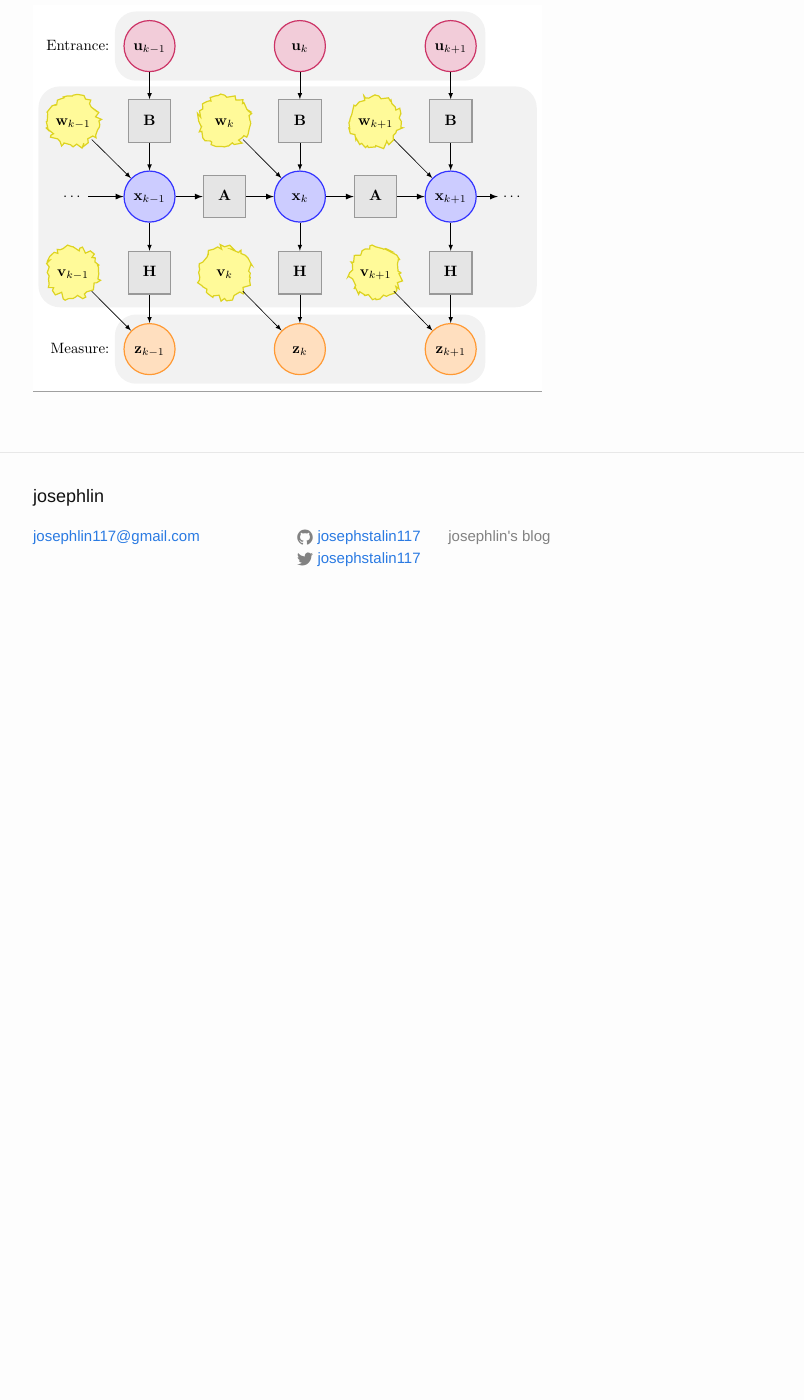
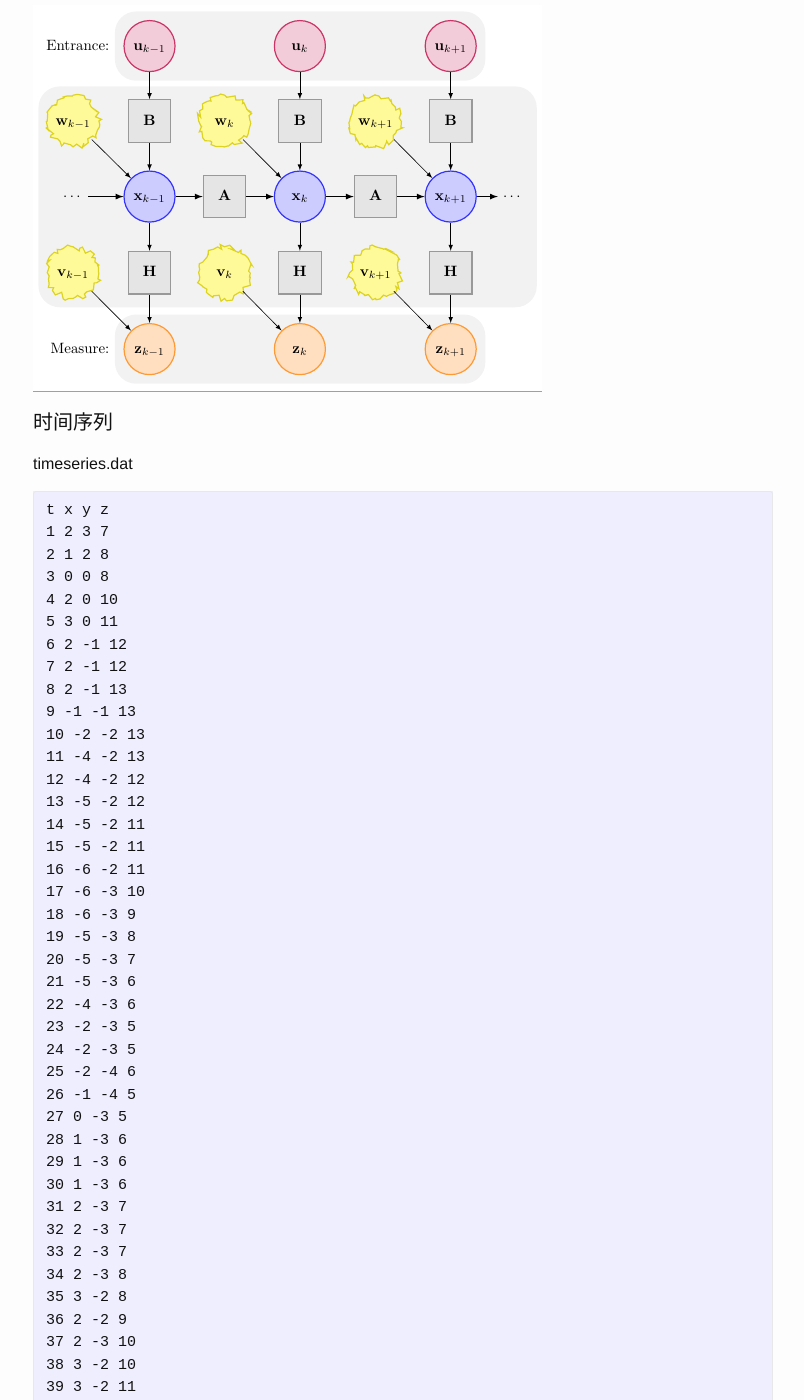
Before and after one commit to josephstalin117/josephstalin117.github.io, a Jekyll site: the page built from _posts/2019-4-2-TikZ.markdown, in a window 1280 px wide and 1400 px high, scrolled down 13164 px. Shown: the whole window, without its empty margins (237-1041 px from the left). Built offline with Jekyll 4.4.1, drawn with Linux system fonts in a browser that asks for light colours; before the commit the page ends 13794 px from its top, so only the background shows below that; some of the changed text lies outside the part shown.

Commit message:
add time series

````diff
--- a/_posts/2019-4-2-TikZ.markdown
+++ b/_posts/2019-4-2-TikZ.markdown
@@ -500,3 +500,81 @@
 ```
 
 ![images](/source/tikz_kalman.png)
+
+#### 时间序列
+timeseries.dat
+```
+t x y z
+1 2 3 7
+2 1 2 8
+3 0 0 8
+4 2 0 10
+5 3 0 11
+6 2 -1 12
+7 2 -1 12
+8 2 -1 13
+9 -1 -1 13
+10 -2 -2 13
+11 -4 -2 13
+12 -4 -2 12
+13 -5 -2 12
+14 -5 -2 11
+15 -5 -2 11
+16 -6 -2 11
+17 -6 -3 10
+18 -6 -3 9
+19 -5 -3 8
+20 -5 -3 7
+21 -5 -3 6
+22 -4 -3 6
+23 -2 -3 5
+24 -2 -3 5
+25 -2 -4 6
+26 -1 -4 5
+27 0 -3 5
+28 1 -3 6
+29 1 -3 6
+30 1 -3 6
+31 2 -3 7
+32 2 -3 7
+33 2 -3 7
+34 2 -3 8
+35 3 -2 8
+36 2 -2 9
+37 2 -3 10
+38 3 -2 10
+39 3 -2 11
+40 1 -2 11
+41 2 -2 11
+42 2 -1 12
+43 2 -1 12
+44 2 -1 12
+45 2 -1 12
+46 1 -1 12
+47 -1 -1 12
+48 -1 -1 12
+49 -1 -1 12
+50 -2 -1 11
+51 -3 -2 11
+52 -3 -2 11
+```
+
+plot time dat
+```
+\documentclass{article}
+\usepackage{pgfplots}
+\pgfplotsset{compat=1.11}
+
+\begin{document}
+    \begin{tikzpicture}
+        \begin{axis}[xlabel=time, ylabel=accel, legend pos=outer north east]
+            \addplot[blue, mark=none] table[x=t, y=x] {timeseries.dat};
+            \addlegendentry{x}
+            \addplot[red, mark=none] table[x=t, y=y] {timeseries.dat};
+            \addlegendentry{y}
+            \addplot[green, mark=none] table[x=t,y=z] {timeseries.dat};
+            \addlegendentry{z}
+        \end{axis}
+    \end{tikzpicture}
+\end{document}
+```
````
